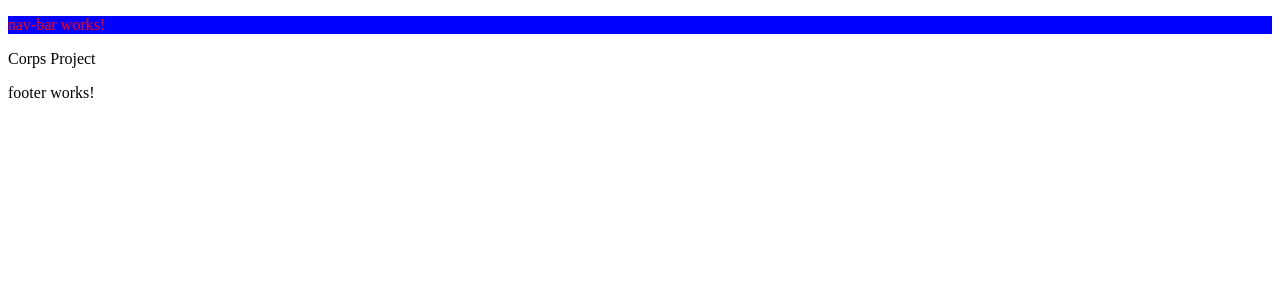
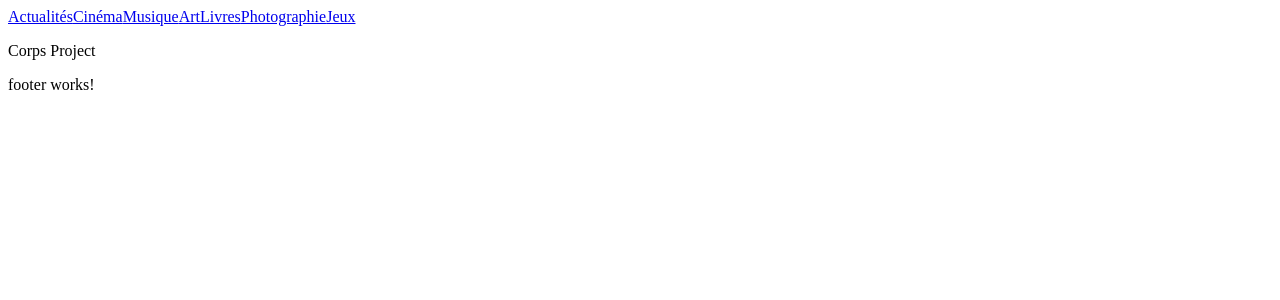
Before and after one commit to Jean-Yves2/VBlog, an Angular app: page / in a window 1280 px wide. Shown: the top 300 px of the page. Built offline with nearby package versions, Linux system fonts and the light colour scheme.

Commit message:
feat : add categories list

```diff
--- a/src/app/NavBar/nav-bar/nav-bar.component.html
+++ b/src/app/NavBar/nav-bar/nav-bar.component.html
@@ -1 +1,3 @@
-<p class="para">nav-bar works!</p>
+<div  class="nav-bar">
+  <a class="categorieName" *ngFor = "let categorieName of categoriesList" routerLink="/{{categorieName}}" >{{categorieName}}</a>
+</div>
--- a/src/app/NavBar/nav-bar/nav-bar.component.ts
+++ b/src/app/NavBar/nav-bar/nav-bar.component.ts
@@ -6,5 +6,13 @@ import { Component } from '@angular/core';
   styleUrls: ['./nav-bar.component.sass']
 })
 export class NavBarComponent {
-
+  categoriesList=[
+    "Actualités",
+    "Cinéma",
+    "Musique",
+    "Art",
+    "Livres",
+    "Photographie",
+    "Jeux"
+  ];
 }
```
